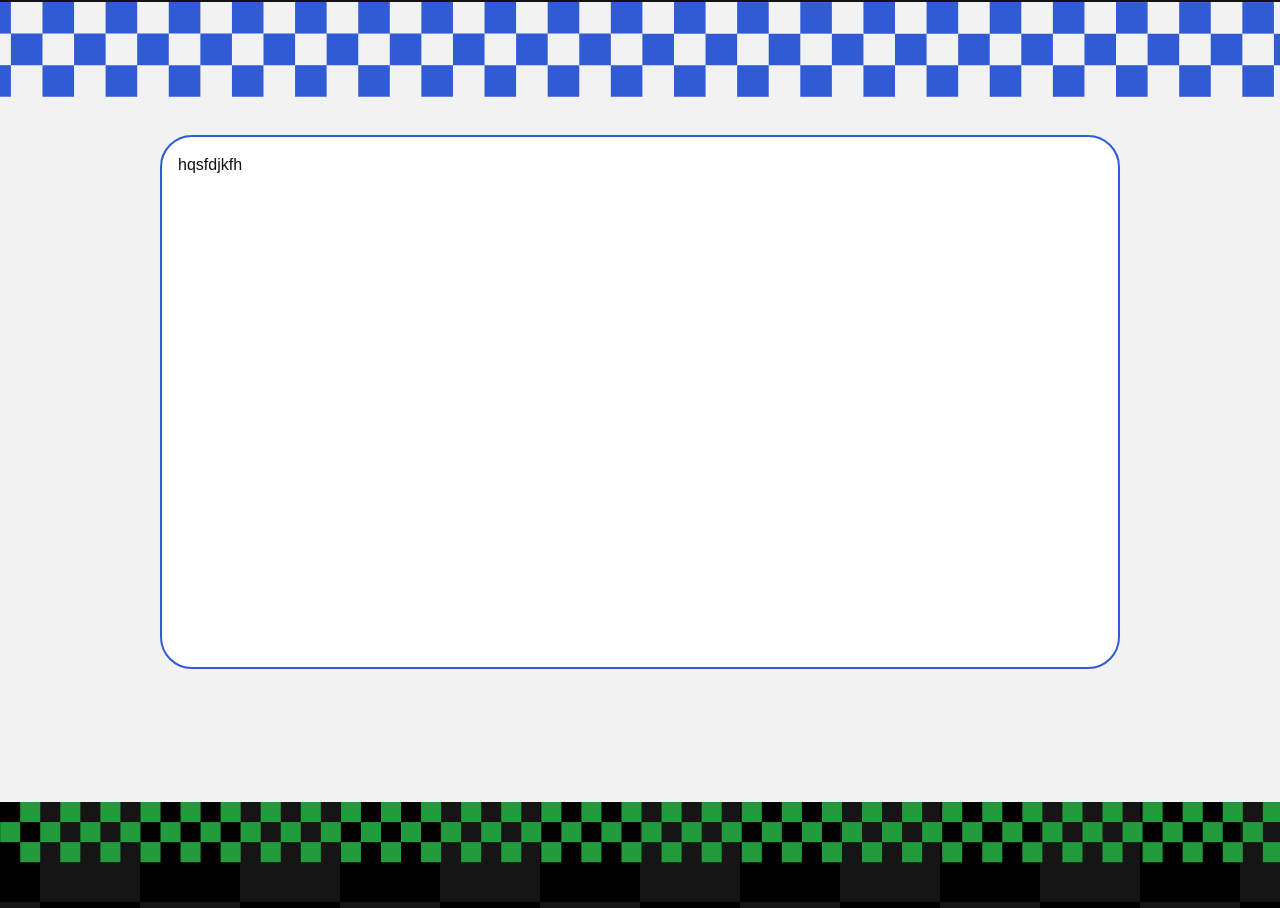
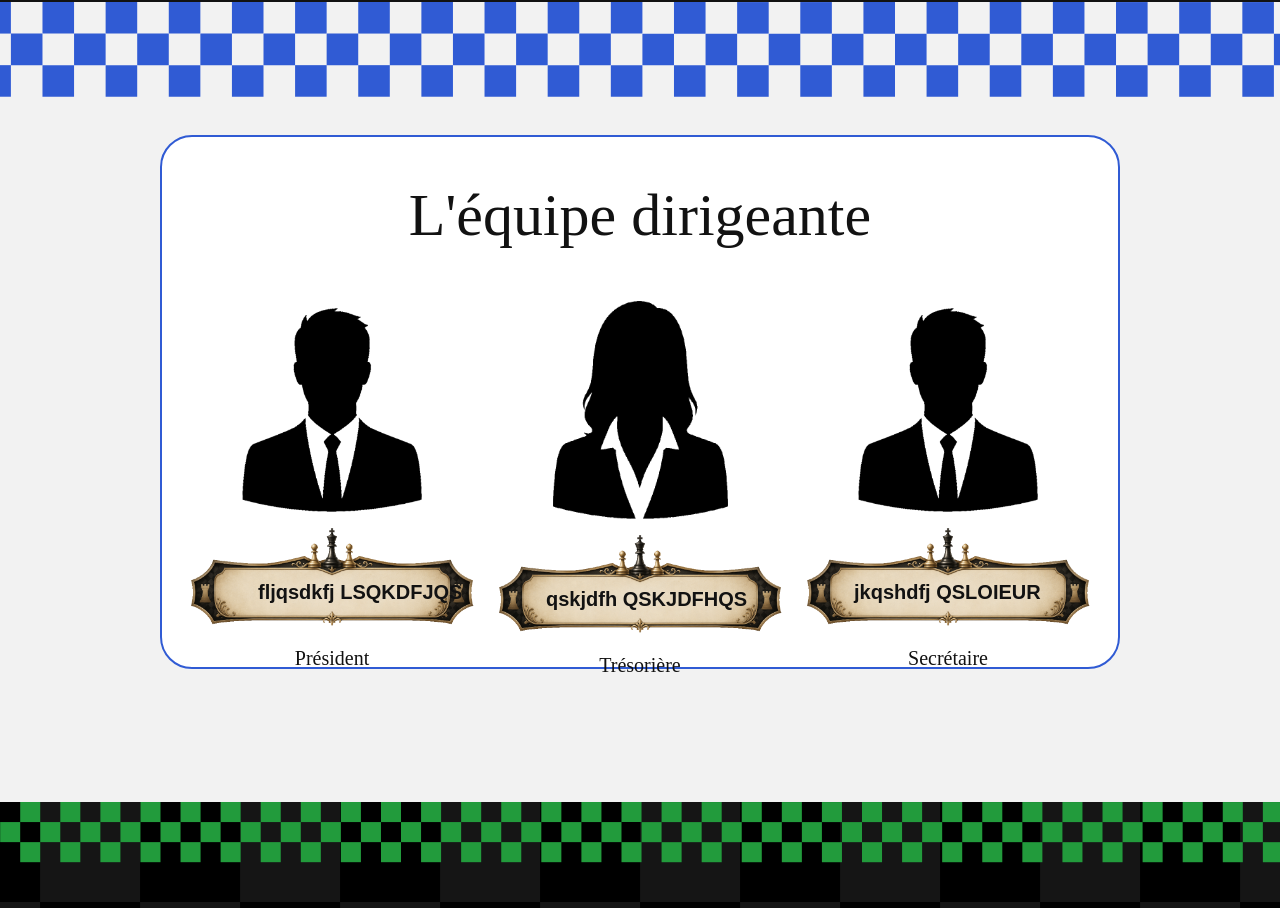
Before and after one commit to ClementSellyPro/bishop_project, a Next.js app: page /about in a window 1280 px wide. Shown: the part 1710-2618 px from the top of the page. Built offline with nearby package versions, Linux system fonts and the light colour scheme.

Commit message:
Finishing Membres component

```diff
--- a/app/about/components/HeroAbout.tsx
+++ b/app/about/components/HeroAbout.tsx
@@ -8,12 +8,13 @@ export default function HeroAbout() {
         backgroundSize: "cover",
       }}
     >
-      <div className="bg-gray-50/40 px-10 py-30 rounded-xl w-2/3 backdrop-blur-md">
+      <div className="bg-gray-50/30 px-10 py-30 rounded-xl w-2/3 backdrop-blur-md">
         <h1 className="kaisei-opti-regular text-7xl font-bold mb-4 text-center">
           À PROPOS
         </h1>
-        <p>
-          Le club a été créé en 2025 par quelques passionnés du jeu d'échecs.
+        <p className="text-center">
+          Le club a été créé en 2025 par quelques passionnés du jeu d'échecs.{" "}
+          <br />
           L'objectif est de créer un espace bienveillant et de transmettre la
           passion pour ce jeu millénaire !{" "}
         </p>
--- a/app/about/components/Membre.tsx
+++ b/app/about/components/Membre.tsx
@@ -1,9 +1,77 @@
+import Image from "next/image";
 import Container from "../../components/shared/Container";
 
 export default function Membres() {
   return (
     <Container>
-      <p>hqsfdjkfh</p>
+      <div className="py-8">
+        <h2 className="kaisei-opti-regular text-6xl font-semibold mb-14 text-center">
+          L'équipe dirigeante
+        </h2>
+
+        <div className="flex justify-around">
+          <div className="flex flex-col justify-center items-center">
+            <Image
+              src="/membre0.png"
+              alt="dirigeant"
+              width={180}
+              height={180}
+            />
+            <div className="relative">
+              <Image
+                src="/name_bg.png"
+                alt="dirigeant"
+                width={350}
+                height={200}
+              />
+              <span className="absolute top-1/2 left-20 text-xl font-semibold">
+                fljqsdkfj LSQKDFJQS
+              </span>
+            </div>
+            <span className="kaisei-opti-regular text-xl">Président</span>
+          </div>
+          <div className="flex flex-col justify-center items-center">
+            <Image
+              src="/membre1.png"
+              alt="dirigeant"
+              width={175}
+              height={175}
+            />
+            <div className="relative">
+              <Image
+                src="/name_bg.png"
+                alt="dirigeant"
+                width={350}
+                height={200}
+              />
+              <span className="absolute top-1/2 left-15 text-xl font-semibold">
+                qskjdfh QSKJDFHQS
+              </span>
+            </div>
+            <span className="kaisei-opti-regular text-xl">Trésorière</span>
+          </div>
+          <div className="flex flex-col justify-center items-center">
+            <Image
+              src="/membre0.png"
+              alt="dirigeant"
+              width={180}
+              height={180}
+            />
+            <div className="relative">
+              <Image
+                src="/name_bg.png"
+                alt="dirigeant"
+                width={350}
+                height={200}
+              />
+              <span className="absolute top-1/2 left-15 text-xl font-semibold">
+                jkqshdfj QSLOIEUR
+              </span>
+            </div>
+            <span className="kaisei-opti-regular text-xl">Secrétaire</span>
+          </div>
+        </div>
+      </div>
     </Container>
   );
 }
```
Also changed, not shown: public/name_bg.png (added).
